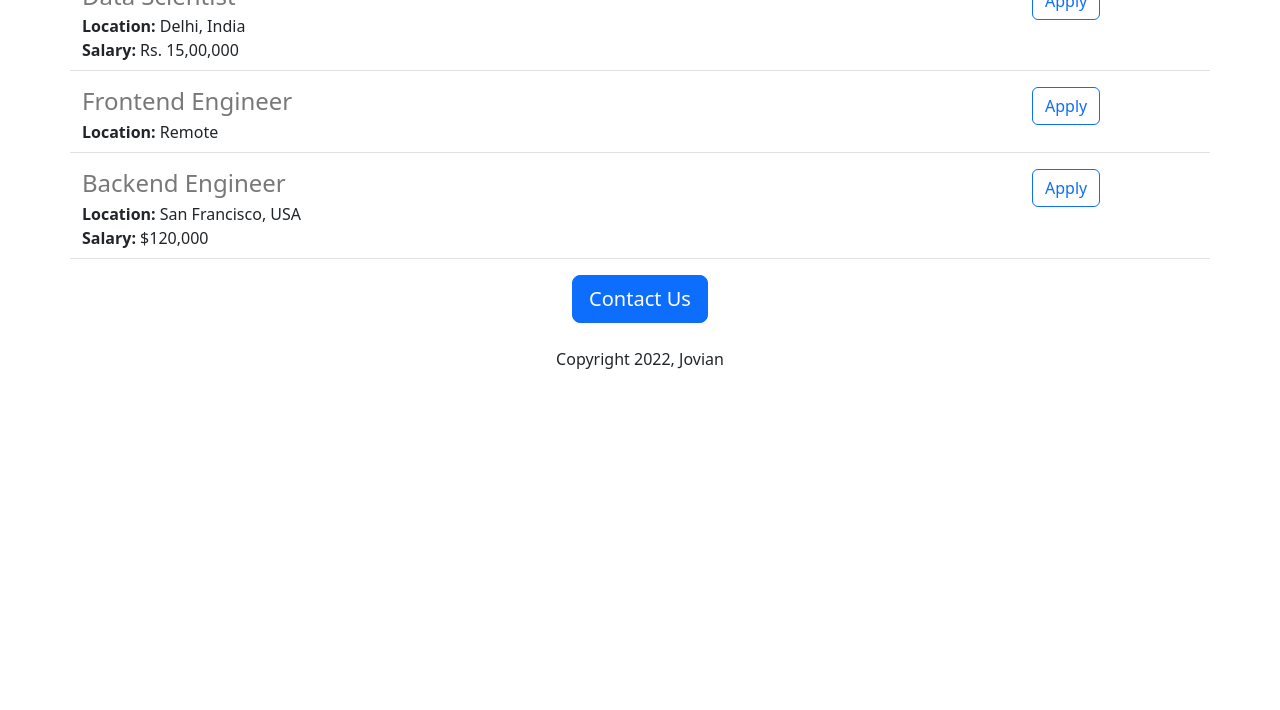
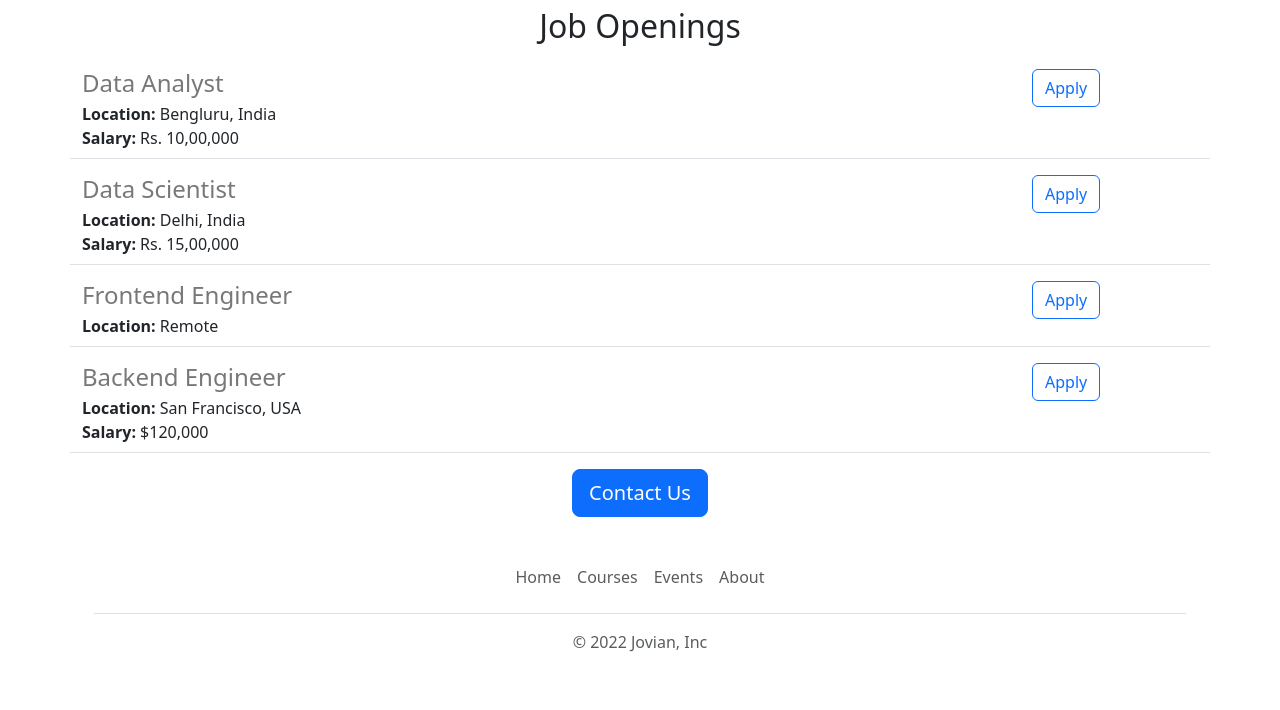
Before and after one commit to wjgk0822/jovian-career-website-v2, a Flask app: page / in a window 1280 px wide. Shown: the part 833-1543 px from the top of the page. Before the commit the page ends 1202 px from the top, so only its background shows below. Run offline with Flask 2, Linux system fonts and the light colour scheme.

Commit message:
Functional and Aesthetic Improvements

```diff
--- /dev/null
+++ b/templates/footer.html
@@ -0,0 +1,12 @@
+<div class="container">
+  <footer class="py-3 my-4">
+    <ul class="nav justify-content-center border-bottom pb-3 mb-3">
+      <li class="nav-item"><a href="https://jovian.ai" class="nav-link px-2 text-body-secondary">Home</a></li>
+      <li class="nav-item"><a href="https://jovian.ai/learn" class="nav-link px-2 text-body-secondary">Courses</a></li>
+
+      <li class="nav-item"><a target="_blank" href="https://jovian.ai/events" class="nav-link px-2 text-body-secondary">Events</a></li>
+      <li class="nav-item"><a href="https://jovian.ai/about" class="nav-link px-2 text-body-secondary">About</a></li>
+    </ul>
+    <p class="text-center text-body-secondary">&copy; 2022 Jovian, Inc</p>
+  </footer>
+</div>
--- a/templates/home.html
+++ b/templates/home.html
@@ -9,6 +9,8 @@
       #banner {
         height: 360px;
         width: 100%;
+        object-fit:cover;
+        margin-bottom: 16px;
 
       }
     </style>
@@ -17,17 +19,24 @@
 
   </head>
   <body>
-    <div class="container">
-    <h1 class="text-center mt-2 mb-4">{{company_name}} Careers</h1>
+    {% include 'nav.html' %}
     <img class="img-fluid" id="banner"
       src="https://python-web-app.wjgk0822.repl.co/static/banner.jpg"
       height="320" >
-    <h2 class="text-center mt-2 mb-4">About Jovian</h2>
+    <div class="container">
+    <h1 class="text-center mt-2 mb-4">{{company_name}} Careers</h1>
 
+
+    <div class="row" style="margin-bottom:16px">
+      <div class="col-md-6">
     <p class="lead">
       Lorem ipsum dolor sit amet, consectetur adipiscing elit, sed do eiusmod tempor incididunt ut labore et dolore magna aliqua. Ut enim ad minim veniam, quis nostrud exercitation ullamco laboris nisi ut aliquip ex ea commodo consequat. Duis aute irure dolor in reprehenderit in voluptate velit esse cillum dolore eu fugiat nulla pariatur. Excepteur sint occaecat cupidatat non proident, sunt in culpa qui officia deserunt mollit anim id est laborum.
 
     </p>
+      </div>
+      <div class="d-none d-md-block col-md-6">
+      <img src="static/people.jpg" style="height:320px;border-radius:4px;">
+    </div>
     <h2 class="text-center mt-2 mb-4">Job Openings</h2>
     <div >
       {% for job in jobs %}
@@ -35,10 +44,10 @@
       {% endfor %}
     </div>
     <div class="text-center">
-    <button class="btn btn-primary btn-lg">Contact Us</button>
-      <p class="mt-4">Copyright 2022, Jovian</p>
+    <a class="btn btn-primary btn-lg" href="mailto:wjgk52447@gmail.com?subject=Question%20about%20Job%20Openings&body=My%20name%3A%20%3Cyour%20name%20here%3E%0D%0A%0D%0AMy%20questions%3A%20%3Center%20question%20here%3E">Contact Us</a>
     </div>
     </div>
+    {% include 'footer.html' %}
 
 
 
--- a/templates/jobitem.html
+++ b/templates/jobitem.html
@@ -13,8 +13,8 @@
         </div>
           {% endif %}
   </div>
-          <div class="col-2">
-            <button type="button" class="btn btn-outline-primary float-right align-middle">Apply</button>
+          <div class="col-2 padding-right:16px">
+            <a href="mailto:wjgk52447@gmail.com?subject=Application%20for%20{{job['title']}}&body=My%20name%3A%20%3Cyour%20name%20here%3E%0D%0A%0D%0AMy%20resume%3A%20%3Cresume%20link%3E%0D%0A%0D%0AMy%20LinkedIn%20link%3A%20%3Clinkedin%20in%3E" type="button" class="btn btn-outline-primary float-right align-middle">Apply</a>
           </div>
 
       </div>
--- /dev/null
+++ b/templates/nav.html
@@ -0,0 +1,9 @@
+<nav class="navbar shadow-sm fixed-top bg-white">
+  <div class="container-fluid">
+    <a class="navbar-brand" href="#">
+      <img src="/static/logo.svg" alt="" width="30" height="24" class="d-inline-block align-text-top">
+      Jovian
+    </a>
+  </div>
+</nav>
+<div style="height:56px"></div>
```
Also changed, not shown: static/logo.svg (added), 1 other file.
